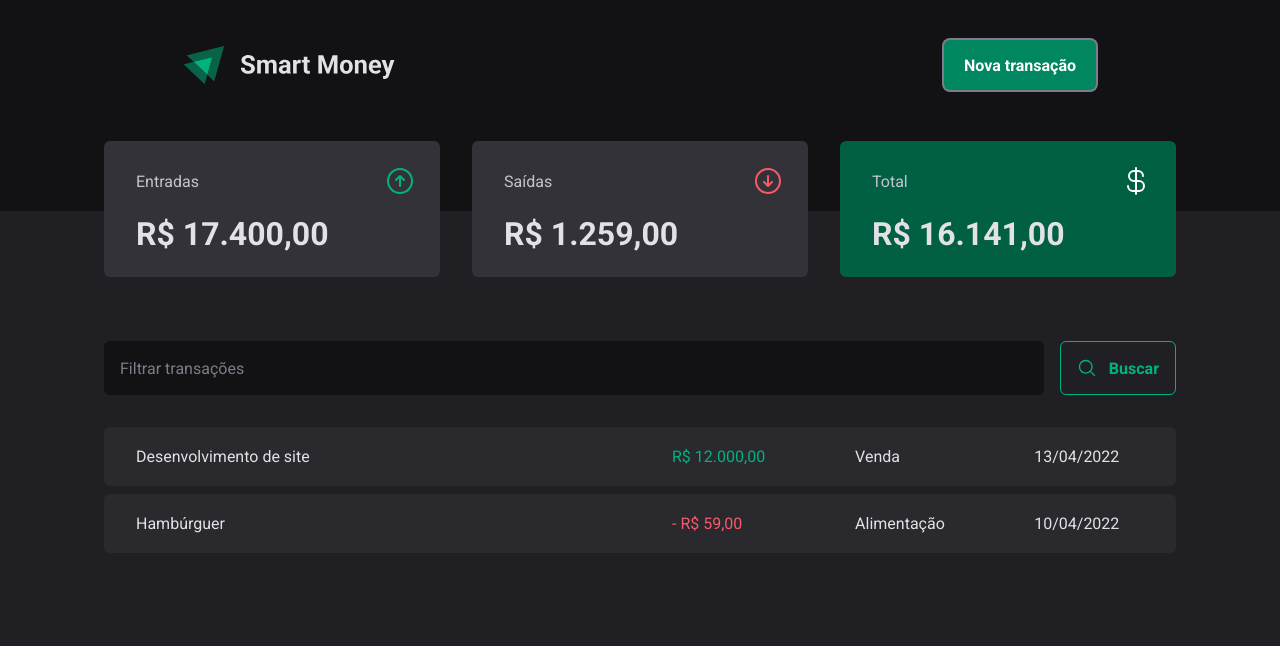
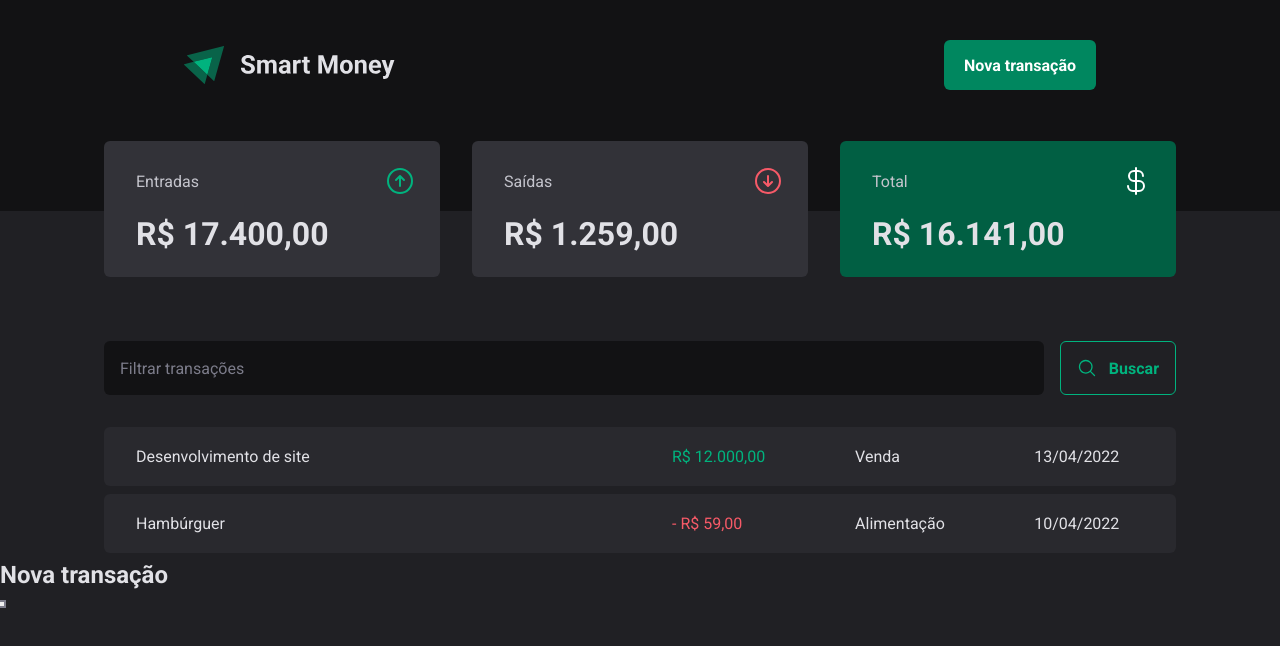
Before and after one commit to holices/smart-money, a React (Vite) app: page / in a window 1280 px wide. Both pictures are taken after a click on the button "Nova transação". Shown: the top 646 px of the page. Built offline with nearby package versions, Linux system fonts and the light colour scheme.

Commit message:
➕ build: Added Radix UI

```diff
--- a/package.json
+++ b/package.json
@@ -11,6 +11,7 @@
   },
   "dependencies": {
     "@phosphor-icons/react": "^2.0.15",
+    "@radix-ui/react-dialog": "^1.0.5",
     "react": "^18.2.0",
     "react-dom": "^18.2.0",
     "styled-components": "^6.1.8"
--- a/src/components/Header/index.tsx
+++ b/src/components/Header/index.tsx
@@ -1,5 +1,7 @@
 import { HeaderContainer, HeaderContent, NewTransactionButton } from './styles'
 import IgniteLogo from '../../assets/ignite-logo.svg'
+
+import * as Dialog from '@radix-ui/react-dialog'
 
 export function Header() {
   return (
@@ -7,7 +9,23 @@
       <HeaderContent>
         <img src={IgniteLogo} alt="" />
 
-        <NewTransactionButton>Nova transação</NewTransactionButton>
+        <Dialog.Root>
+          <Dialog.Trigger asChild>
+            <NewTransactionButton>Nova transação</NewTransactionButton>
+          </Dialog.Trigger>
+
+          <Dialog.Portal>
+            <Dialog.Overlay />
+
+            <Dialog.Content>
+              <Dialog.Title>
+                Nova transação
+              </Dialog.Title>
+
+              <Dialog.Close />
+            </Dialog.Content>
+          </Dialog.Portal>
+        </Dialog.Root>
       </HeaderContent>
     </HeaderContainer>
   )
```
Also changed, not shown: 1 other file (tests, documents, lock files or other folders).
